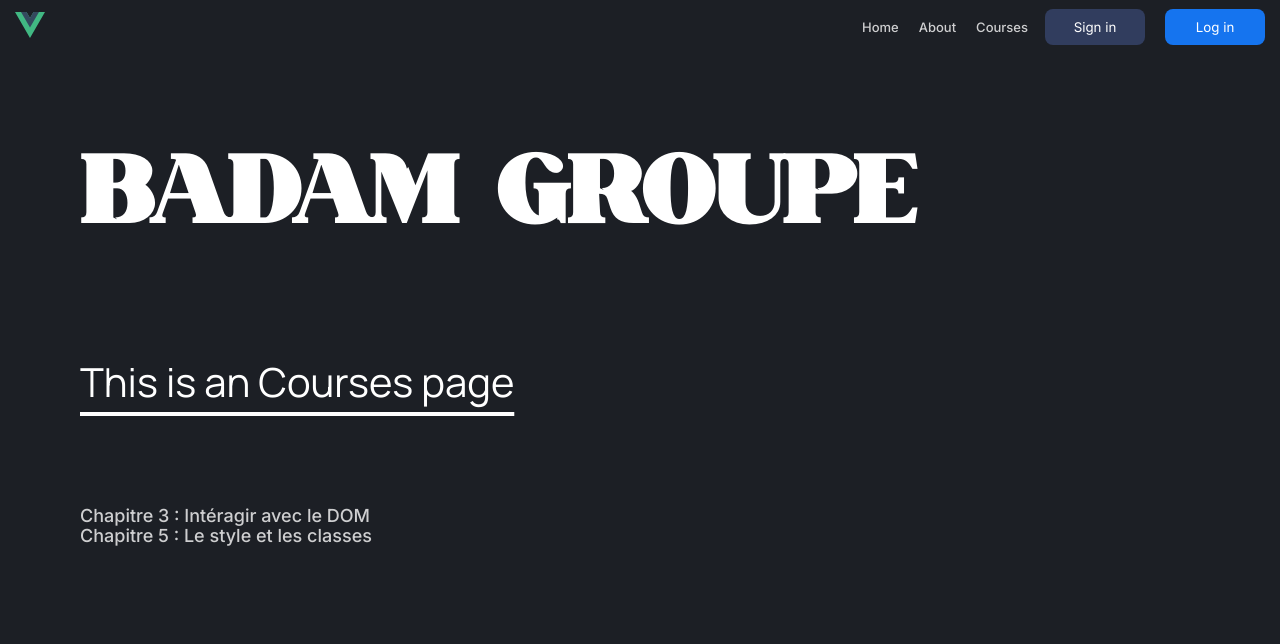
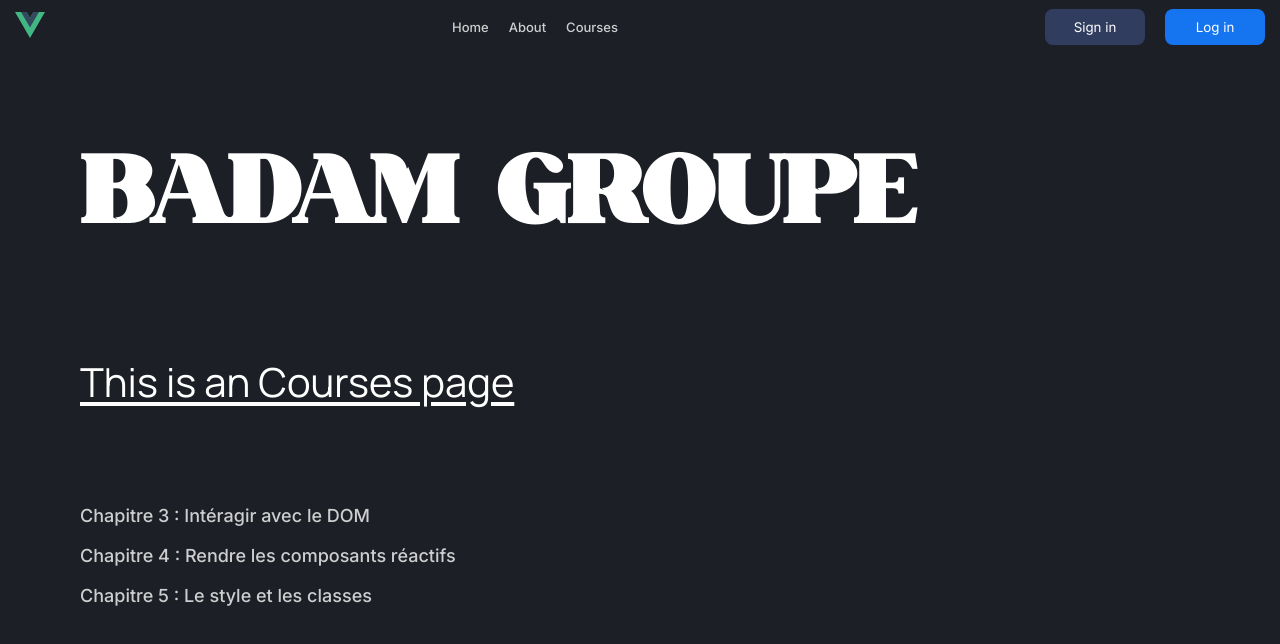
Before and after one commit to didicodeX/course-app, a Vue app: page /courses in a window 1280 px wide. Shown: the top 644 px of the page. Built offline with nearby package versions, Linux system fonts and the light colour scheme.

Commit message:
Start chapter4

```diff
--- a/src/assets/base.css
+++ b/src/assets/base.css
@@ -41,7 +41,17 @@
   --box-shadow:rgba(255, 255, 255, 0.08) 0px 0px 0px 1px inset;
   --radius: 10px;
 }
+@media screen and (max-width: 550px) {
+  :root{
+    --font-size-title1: 48px;
+    --font-weigth-title1: 600;
+    --line-heigth-title1: 48px;
 
+    --font-size-title3: 40px;
+    --font-weigth-title3: 400;
+    --line-heigth-title3: 48px;
+  }
+}
 * {
   margin: 0;
   padding: 0;
@@ -90,7 +100,7 @@ h3 {
 }
 .content-limit > div > h3 {
   text-decoration: underline;
-  text-underline-offset: 15px;
+  text-underline-offset: 5px;
   text-decoration-thickness: 4px;
   margin-bottom: 100px;
 }
@@ -131,7 +141,7 @@ Line Height
 76px
 -----------------------------------------
 titre niveau 3
-Manrope - 700
+Manrope - 400
 
 Family
 Manrope, sans-serif
--- a/src/components/HelloWorld.vue
+++ b/src/components/HelloWorld.vue
@@ -1,10 +1,3 @@
-<script setup lang="ts">
-import '../assets/base.css'
-defineProps<{
-  msg: string
-}>()
-</script>
-
 <template>
   <section class="padd limit-content">
     <div class="greetings">
@@ -12,6 +5,13 @@ defineProps<{
     </div>
   </section>
 </template>
+
+<script setup lang="ts">
+import '../assets/base.css'
+defineProps<{
+  msg: string
+}>()
+</script>
 
 <style scoped>
 
--- a/src/components/NavBar.vue
+++ b/src/components/NavBar.vue
@@ -1,33 +1,3 @@
-<script setup lang="ts">
-import { ref, onMounted, onBeforeUnmount } from 'vue';
-
-const isOpen = ref(false);
-
-const toggleMenu = () => {
-  isOpen.value = !isOpen.value;
-};
-const removeMenu = () => {
-  isOpen.value = false;
-}
-
-// Fonction pour fermer le menu si la fenêtre est redimensionnée au-dessus de 500px
-const handleResize = () => {
-  if (window.innerWidth > 500) {
-    isOpen.value = false;
-  }
-};
-
-// Ajouter l'écouteur d'événements lors du montage du composant
-onMounted(() => {
-  window.addEventListener('resize', handleResize);
-});
-
-// Supprimer l'écouteur d'événements lors de la destruction du composant
-onBeforeUnmount(() => {
-  window.removeEventListener('resize', handleResize);
-});
-</script>
-
 <template>
   <div class="wrapper">
     <RouterLink to="/" @click="removeMenu()">
@@ -44,7 +14,11 @@ onBeforeUnmount(() => {
         <button class="log-in-btn">Log in</button>
       </div>
     </div>
-    <button @click="toggleMenu()" class="burger-menu" :class="{ active: isOpen }">
+    <button
+      @click="toggleMenu()"
+      class="burger-menu"
+      :class="{ active: isOpen }"
+    >
       <span></span>
       <span></span>
       <span></span>
@@ -52,9 +26,37 @@ onBeforeUnmount(() => {
   </div>
 </template>
 
+<script setup lang="ts">
+import { ref, onMounted, onBeforeUnmount } from 'vue'
+
+const isOpen = ref(false)
+
+const toggleMenu = () => {
+  isOpen.value = !isOpen.value
+}
+const removeMenu = () => {
+  isOpen.value = false
+}
+
+// Fonction pour fermer le menu si la fenêtre est redimensionnée au-dessus de 500px
+const handleResize = () => {
+  if (window.innerWidth > 500) {
+    isOpen.value = false
+  }
+}
+
+// Ajouter l'écouteur d'événements lors du montage du composant
+onMounted(() => {
+  window.addEventListener('resize', handleResize)
+})
+
+// Supprimer l'écouteur d'événements lors de la destruction du composant
+onBeforeUnmount(() => {
+  window.removeEventListener('resize', handleResize)
+})
+</script>
 
 <style scoped>
-
 .logo {
   width: 30px;
   height: 50px;
@@ -63,8 +65,11 @@ onBeforeUnmount(() => {
 }
 .nav-left {
   display: flex;
+  justify-content: space-around;
+  flex-grow: 1;
+  gap: 20px;
 }
-.burger-menu{
+.burger-menu {
   display: none;
   position: relative;
   height: 25px;
@@ -83,36 +88,34 @@ onBeforeUnmount(() => {
   background-color: #f1f1f1;
   transition: 0.2s ease-out;
 }
-span:nth-child(1){
+span:nth-child(1) {
   /* background-color: rgb(25, 5, 123); */
   transform: translateY(-10px);
 }
-span:nth-child(2){
+span:nth-child(2) {
   /* background-color: rgb(5, 123, 17); */
   height: 1px;
-
 }
-span:nth-child(3){
+span:nth-child(3) {
   /* background-color: rgb(99, 123, 5); */
   transform: translateY(10px);
-
 }
- .active span:nth-child(1){
+.active span:nth-child(1) {
   transform: rotate(45deg);
 }
-.active span:nth-child(2){
+.active span:nth-child(2) {
   opacity: 0;
 }
-.active span:nth-child(3){
+.active span:nth-child(3) {
   transform: rotate(-45deg);
 }
 nav {
-  width: 200px;
   font-size: 15px;
   display: flex;
   align-items: center;
   justify-content: center;
   gap: 20px;
+  flex-grow: 1;
 }
 .wrapper {
   display: flex;
@@ -124,6 +127,7 @@ nav {
 .button-container {
   display: flex;
   gap: 20px;
+  justify-self: end;
 }
 
 button {
@@ -136,31 +140,39 @@ button {
   /* height: 50px; */
 }
 
-.log-in-btn{
+.log-in-btn {
   background-color: var(--primary-color);
 }
-.sign-in-btn{
+.sign-in-btn {
   background-color: var(--secondary-color);
 }
 
-@media screen and (max-width:500px){
-  button,a {
+@media screen and (max-width: 550px) {
+  button,
+  a {
     font-size: 1rem;
+  }
+  nav{
+    flex-grow: 0;
   }
   button {
     width: 200px;
     height: 50px;
   }
-  .nav-left{
+  .nav-left {
     display: none;
+
+
   }
   .burger-menu {
     display: block;
+    z-index: 2;
   }
-  .nav-left.active{
+  .nav-left.active {
     display: flex;
-    position: absolute;
+    position: fixed;
     inset: 0;
+    z-index: 1;
     background-color: #16181d;
     flex-direction: column;
     justify-content: center;
@@ -173,5 +185,8 @@ button {
     justify-content: center;
     gap: 50px;
   }
+  .wrapper{
+    overflow: hidden;
+  }
 }
 </style>
--- a/src/router/index.ts
+++ b/src/router/index.ts
@@ -4,6 +4,7 @@ import CoursesView from '@/views/CoursesView.vue'
 import AboutView from '../views/AboutView.vue'
 import StyleVue from '@/views/StyleVue.vue'
 import InteractionDom from '@/views/InteractionDom.vue'
+import ComposantReactif from '@/views/ComposantReactif.vue'
 
 const router = createRouter({
   history: createWebHistory(import.meta.env.BASE_URL),
@@ -33,6 +34,11 @@ const router = createRouter({
       name: 'DOM',
       component: InteractionDom
     },
+    {
+      path: '/courses/Composants-reactifs',
+      name: 'Composants-reactifs',
+      component: ComposantReactif
+    },
 
   ],
 })
--- a/src/views/AboutView.vue
+++ b/src/views/AboutView.vue
@@ -6,6 +6,6 @@
   </section>
 </template>
 
-<style>
+<style scoped>
 
 </style>
--- /dev/null
+++ b/src/views/ComposantReactif.vue
@@ -0,0 +1,15 @@
+<template>
+  <section class="padd content-limit">
+    <div>
+      <h3>Chapitre 4 : Rendre les composants réactifs</h3>
+    </div>
+  </section>
+</template>
+
+<script setup lang="ts">
+
+</script>
+
+<style scoped>
+
+</style>
--- a/src/views/CoursesView.vue
+++ b/src/views/CoursesView.vue
@@ -6,11 +6,23 @@ import '../assets/base.css'
   <section class="padd content-limit">
     <div>
       <h3>This is an Courses page</h3>
-      <ul>
-        <li><RouterLink to="/courses/DOM">Chapitre 3 : Intéragir avec le DOM</RouterLink></li>
-        <li><RouterLink to="/courses/style-et-classe">Chapitre 5 : Le style et les classes</RouterLink></li>
+      <ul class="chapter-list">
+        <li>
+          <RouterLink to="/courses/DOM">
+            Chapitre 3 : Intéragir avec le DOM
+          </RouterLink>
+        </li>
+        <li>
+          <RouterLink to="/courses/Composants-reactifs">
+            Chapitre 4 : Rendre les composants réactifs
+          </RouterLink>
+        </li>
+        <li>
+          <RouterLink to="/courses/style-et-classe">
+            Chapitre 5 : Le style et les classes
+          </RouterLink>
+        </li>
       </ul>
-
     </div>
   </section>
 </template>
@@ -19,4 +31,8 @@ import '../assets/base.css'
 a {
   font-size: 18px;
 }
+.chapter-list {
+  display: grid;
+  gap: 20px;
+}
 </style>
--- a/src/views/InteractionDom.vue
+++ b/src/views/InteractionDom.vue
@@ -16,6 +16,7 @@
     <h1>{{ getTitle() }}</h1>
 
     <input :type="getType()" />
+    <input type="text">
   </div>
 </section>
 
@@ -49,4 +50,10 @@ span {
   color: red;
   font-weight: bold;
 }
+input{
+  color: #333;
+  padding: 10px 12px;
+
+  width: 300px;
+}
 </style>
```
Also changed, not shown: src/App.vue (+6 -9 lines), src/components/TemplateVue.vue (added, +17 -0 lines). Lines whose indentation alone changed are shown as unchanged.
